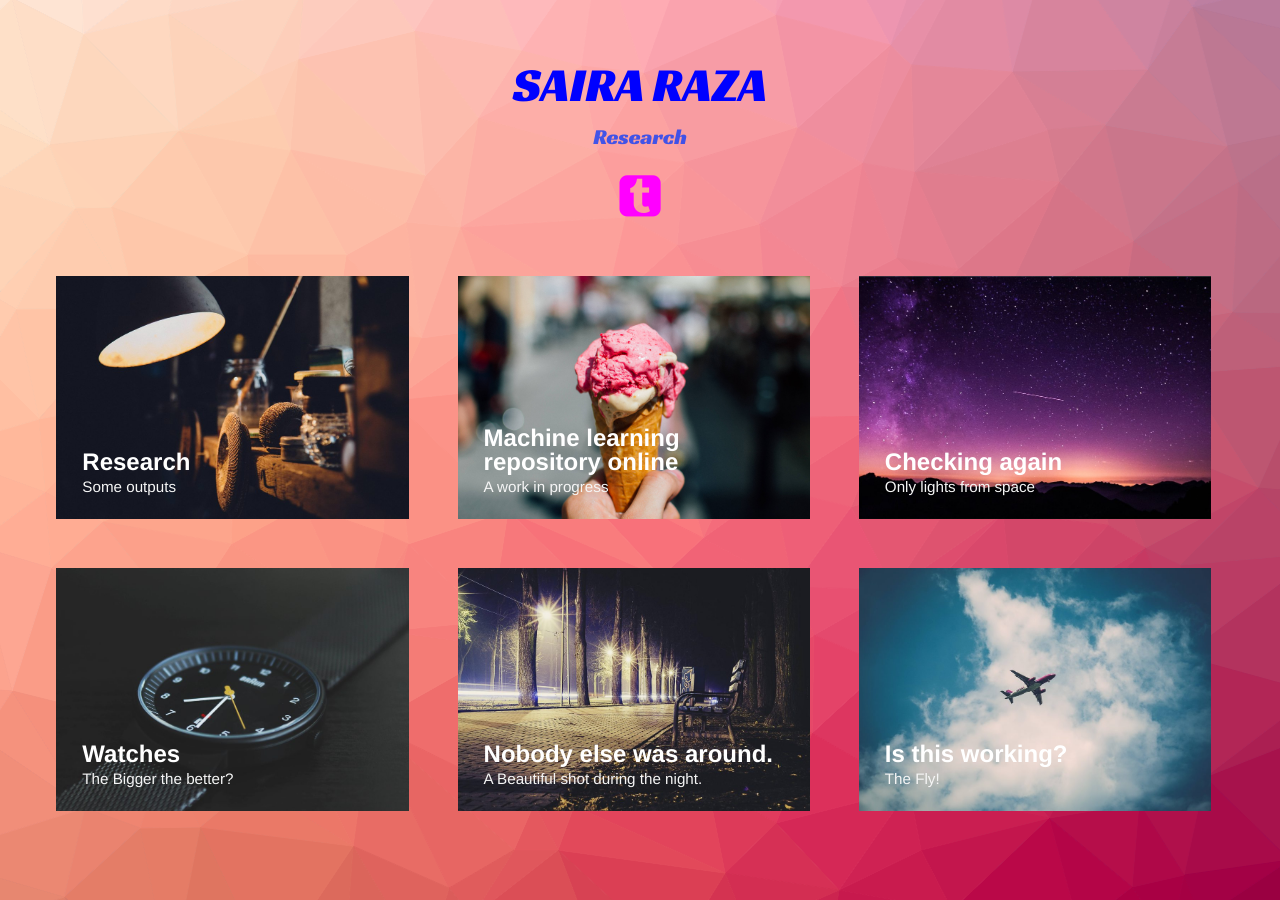
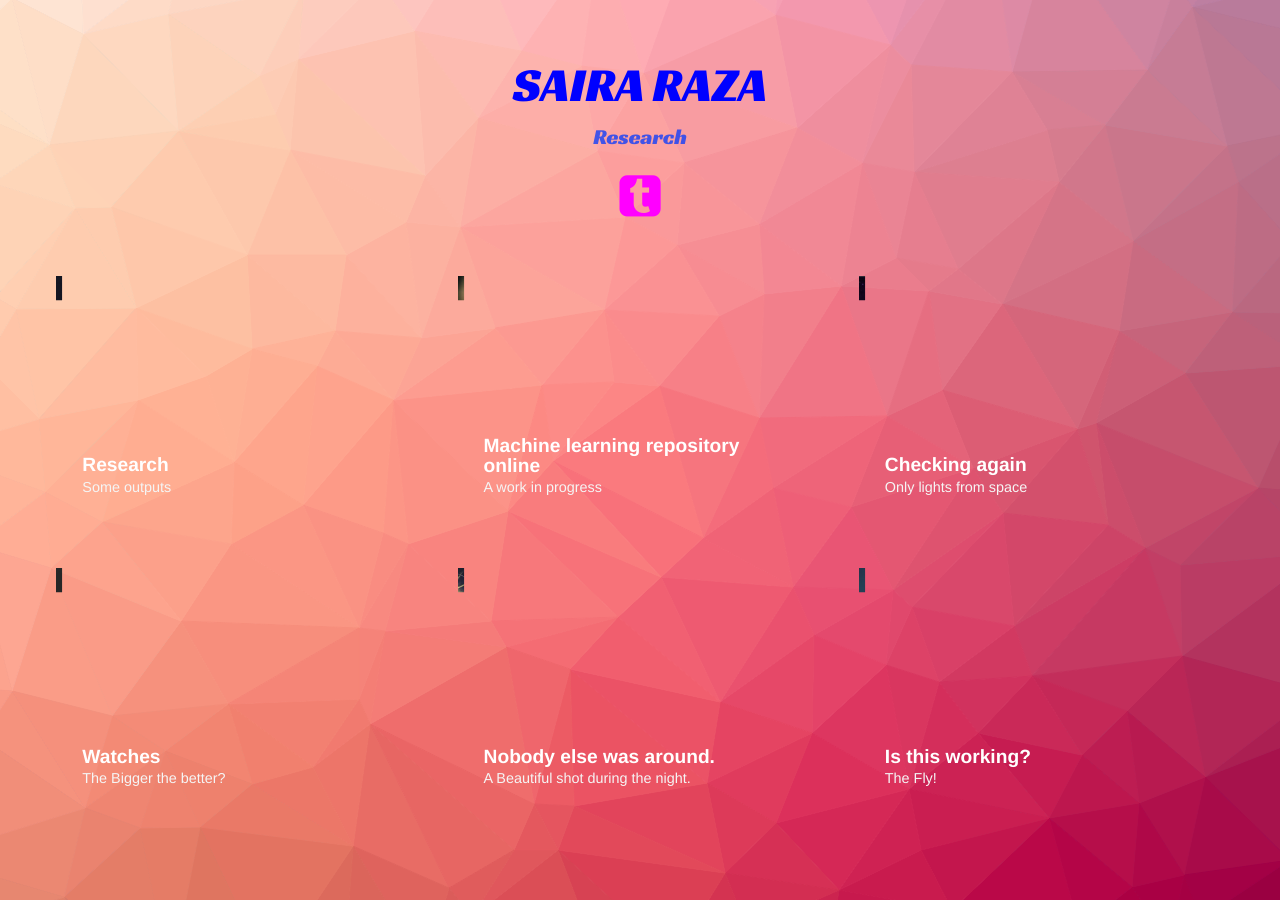
Before and after one commit to sairaraza/modern-blog2, a Jekyll site: the page built from index.html, in a window 1280 px wide. Built offline with Jekyll 4.4.1, drawn with Linux system fonts in a browser that asks for light colours; some web fonts are replaced.

Commit message:
line 50 changed polygon clip starting points from <polygon class="clip" points="0,1200 0,0 1920,0 1920,1200"></polygon>  to    <polygon class="clip" points="0,120 0,0 120,0 120,120"></polygon>

```diff
--- a/css/modern-blog.css
+++ b/css/modern-blog.css
@@ -51,7 +51,7 @@
 	width: 100%;
 	max-width: 800px;
 	height: auto;
-	margin: 400px auto 60px;
+	margin: 100px auto 60px;
 	padding: 30px 40px 22px;
 	background: #fff;
 }
@@ -80,7 +80,7 @@
 }
 
 .card__title {
-	font-size: 1.5em;
+	font-size: 1.2em;
 	line-height: 1;
 	margin: 5px 0 0 0;
 	color: #3b393d;
@@ -91,7 +91,7 @@
 }
 
 .card__subtitle {
-	font-size: .95em;
+	font-size: 0.9em;
 	line-height: 1;
 	margin: 5px 0 0;
 	color: #777778;
@@ -102,20 +102,20 @@
 }
 
 .card__copy {
-	font-size: 1.25em;
+	font-size: 1.0em;
 	max-width: 900px;
 	margin: 0 auto;
-	padding: 25px 30px 100px;
+	padding: 14px 30px 100px;
 	color: #3b393d;
 }
 
 .card__copy p:first-of-type {
-	font-size: 1.5em;
+	font-size: 1.1em;
 	padding: 0 0 1em 0;
 }
 
 .card__btn-close {
-	font-size: 18px;
+	font-size: 28px;
 	position: absolute;
 	top: 0;
 	right: 0;
--- a/index.html
+++ b/index.html
@@ -47,7 +47,7 @@ layout: compress
                          preserveAspectRatio="xMidYMid slice">
                         <defs>
                             <clipPath id="{{ post.id }}-clip-path">
-                                <polygon class="clip" points="0,1200 0,0 1920,0 1920,1200"></polygon>
+                                <polygon class="clip" points="0,120 0,0 120,0 120,120"></polygon>
                             </clipPath>
                         </defs>
                         <image clip-path="url(#{{ post.id }}-clip-path)" width="1920" height="1200"
```
